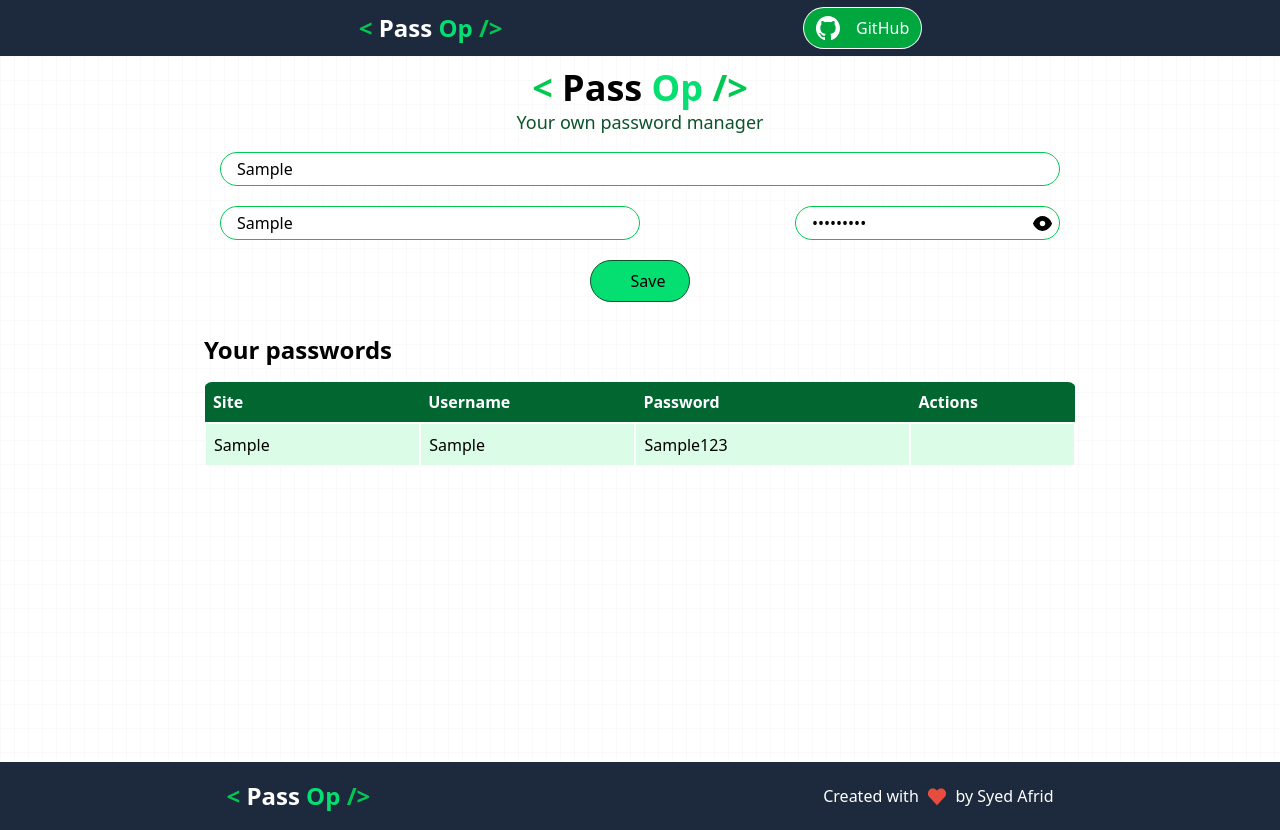
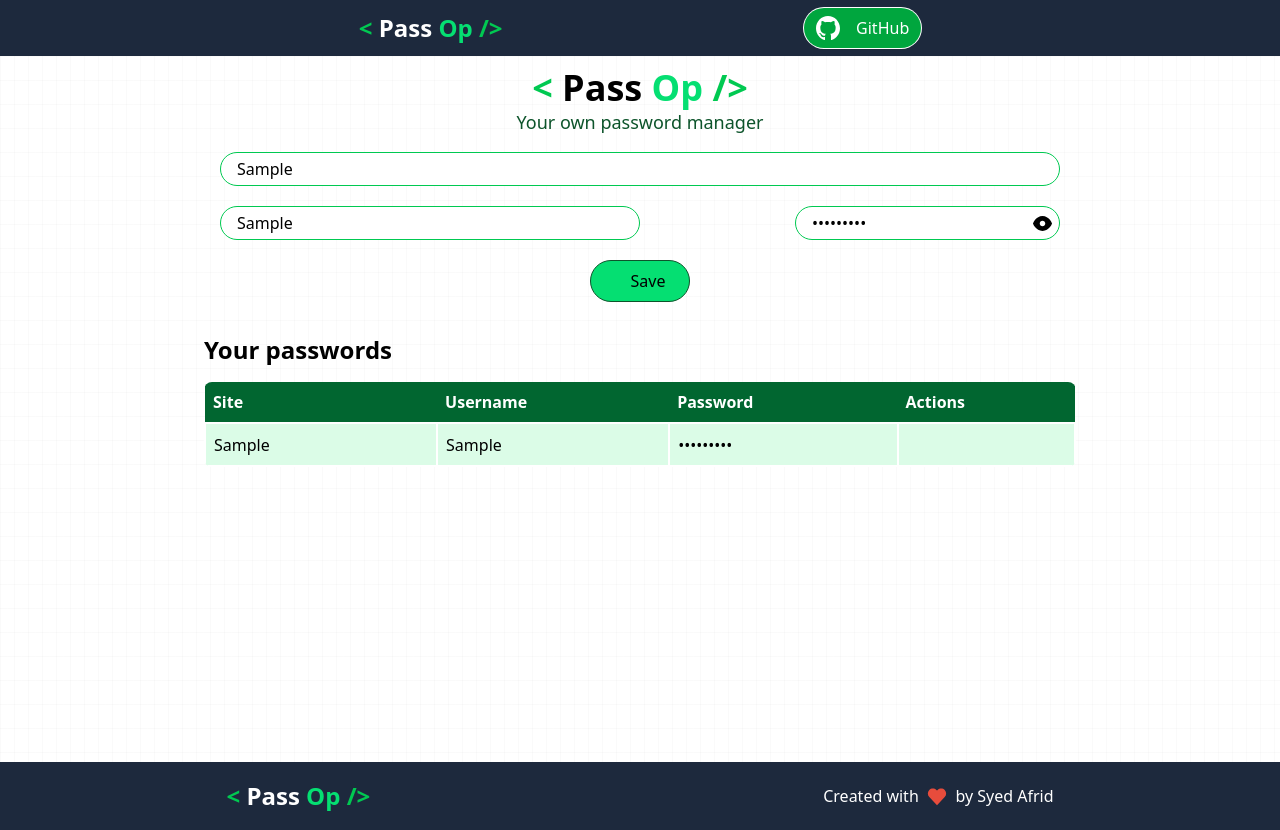
Before and after one commit to s-afrid/Pass-op, a React (Vite) app: page / in a window 1280 px wide. Both pictures are taken after typing "Sample", "Sample", "Sample123" into the empty fields and a click on the button "Save". Built offline with nearby package versions, Linux system fonts and the light colour scheme; some icons are missing.

Commit message:
hide password by dots

```diff
--- a/src/components/Manager.jsx
+++ b/src/components/Manager.jsx
@@ -255,7 +255,7 @@ const Manager = () => {
                       </td>
                       <td className="py-2 px-2 border-2 border-white text-start">
                         <div className="flex justify-between items-center">
-                          <span>{item.password}</span>
+                          <span>{"•".repeat(item.password.length)}</span>
                           <div
                             className="lordicon cursor-pointer size- flex items-center justify-center"
                             onClick={() => {
```
